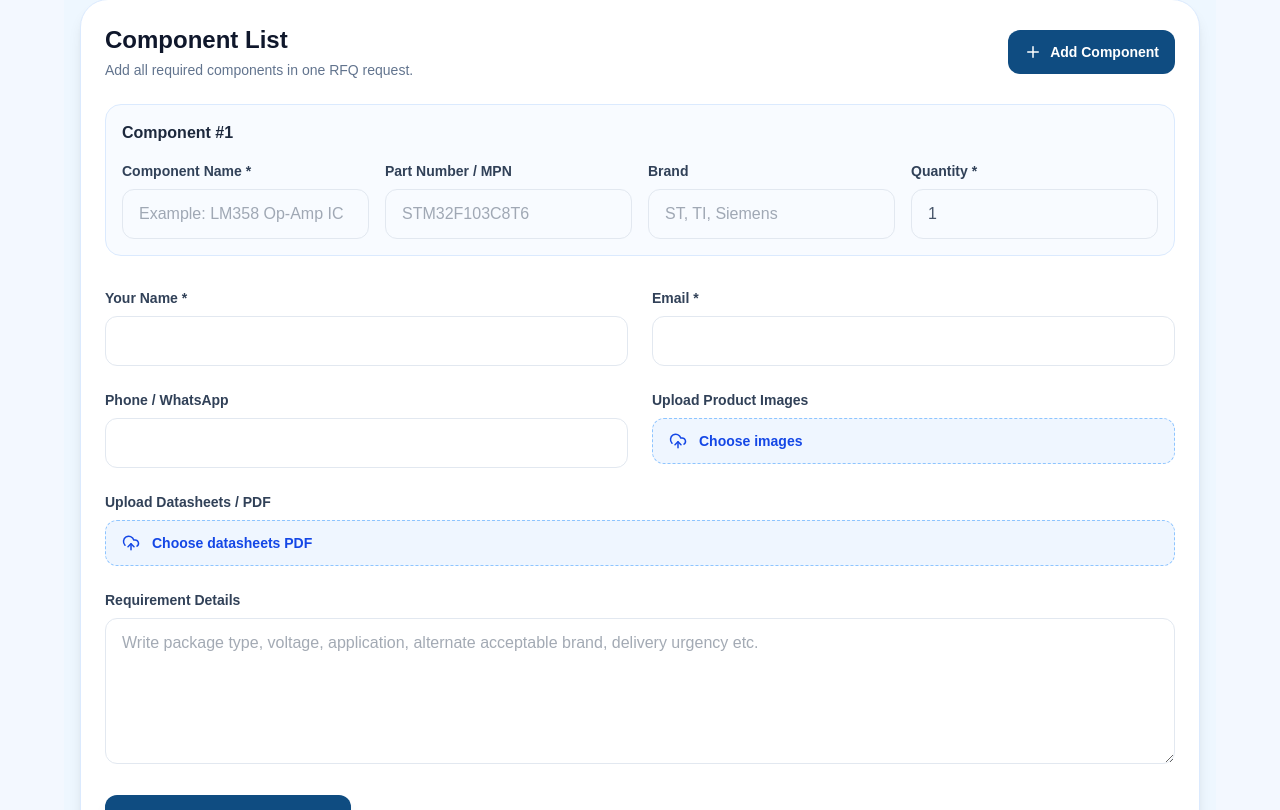
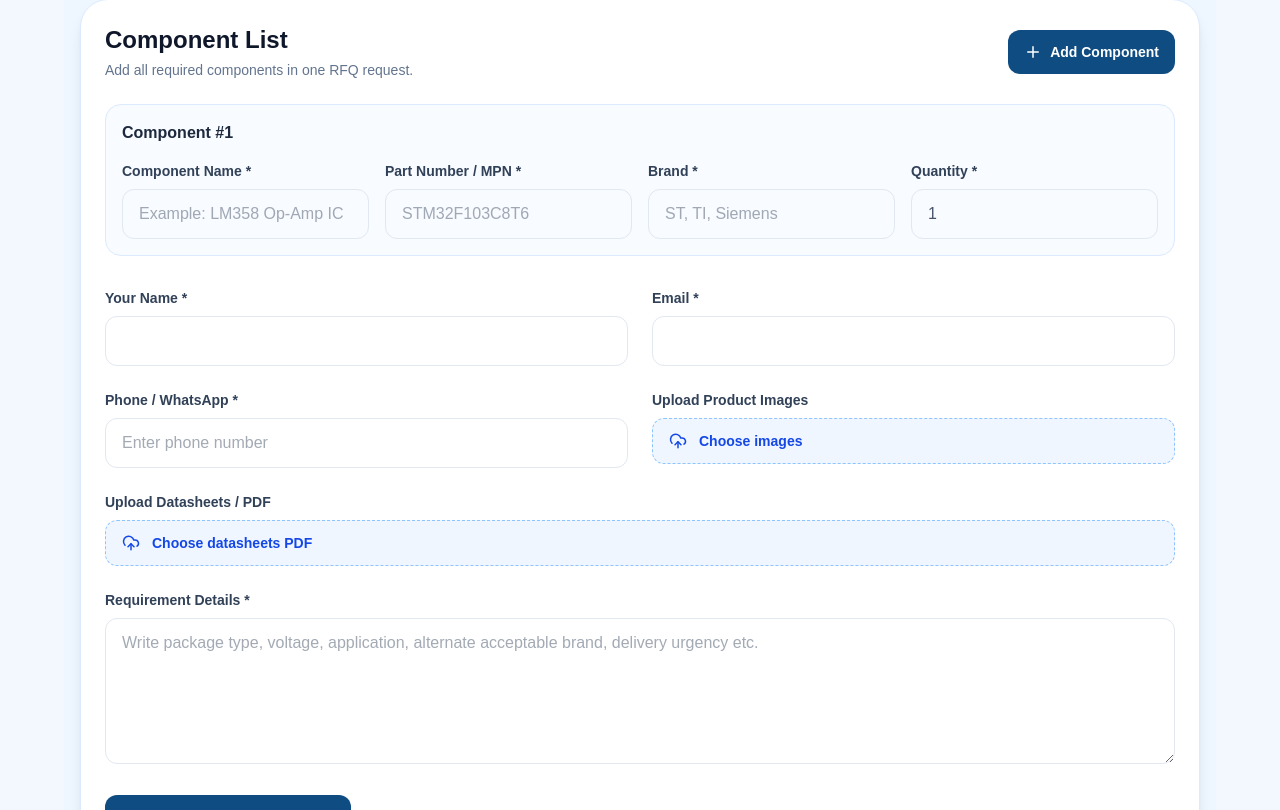
Before and after one commit to royalstradingcomponent/royal-component, a Next.js app in the folder frontend/: page /request-component in a window 1280 px wide. Shown: the part 514-1324 px from the top of the page. Built offline with nearby package versions, Linux system fonts and the light colour scheme; no server answers.

Commit message:
Added strict backend required validation

```diff
--- a/frontend/src/app/request-component/page.js
+++ b/frontend/src/app/request-component/page.js
@@ -67,8 +67,14 @@ export default function RequestComponentPage() {
       }))
       .filter((item) => item.componentName && item.quantity > 0);
 
-    if (!validItems.length || !form.customerName || !form.customerEmail) {
-      toast.error("Please add at least one component, name and email");
+    if (
+      !validItems.length ||
+      !form.customerName.trim() ||
+      !form.customerEmail.trim() ||
+      !form.customerPhone.trim() ||
+      !form.description.trim()
+    ) {
+      toast.error("Please fill all required fields");
       return;
     }
 
@@ -198,6 +204,7 @@ export default function RequestComponentPage() {
                       Component Name *
                     </label>
                     <input
+                      required
                       value={item.componentName}
                       onChange={(e) =>
                         handleItemChange(index, "componentName", e.target.value)
@@ -209,9 +216,10 @@ export default function RequestComponentPage() {
 
                   <div>
                     <label className="mb-2 block text-sm font-bold text-slate-700">
-                      Part Number / MPN
+                      Part Number / MPN *
                     </label>
                     <input
+                      required
                       value={item.partNumber}
                       onChange={(e) =>
                         handleItemChange(index, "partNumber", e.target.value)
@@ -223,9 +231,10 @@ export default function RequestComponentPage() {
 
                   <div>
                     <label className="mb-2 block text-sm font-bold text-slate-700">
-                      Brand
+                      Brand *
                     </label>
                     <input
+                      required
                       value={item.brand}
                       onChange={(e) =>
                         handleItemChange(index, "brand", e.target.value)
@@ -240,6 +249,7 @@ export default function RequestComponentPage() {
                       Quantity *
                     </label>
                     <input
+                      required
                       type="number"
                       min="1"
                       value={item.quantity}
@@ -260,6 +270,7 @@ export default function RequestComponentPage() {
                 Your Name *
               </label>
               <input
+                required
                 name="customerName"
                 value={form.customerName}
                 onChange={handleChange}
@@ -272,6 +283,7 @@ export default function RequestComponentPage() {
                 Email *
               </label>
               <input
+                required
                 type="email"
                 name="customerEmail"
                 value={form.customerEmail}
@@ -282,12 +294,14 @@ export default function RequestComponentPage() {
 
             <div>
               <label className="mb-2 block text-sm font-bold text-slate-700">
-                Phone / WhatsApp
+                Phone / WhatsApp *
               </label>
               <input
+                required
                 name="customerPhone"
                 value={form.customerPhone}
                 onChange={handleChange}
+                placeholder="Enter phone number"
                 className="w-full rounded-xl border border-slate-200 px-4 py-3 outline-none focus:border-blue-500"
               />
             </div>
@@ -332,9 +346,10 @@ export default function RequestComponentPage() {
 
             <div className="md:col-span-2">
               <label className="mb-2 block text-sm font-bold text-slate-700">
-                Requirement Details
+                Requirement Details *
               </label>
               <textarea
+                required
                 name="description"
                 value={form.description}
                 onChange={handleChange}
```
Also changed, not shown: 2 other files (tests, documents, lock files or other folders).
